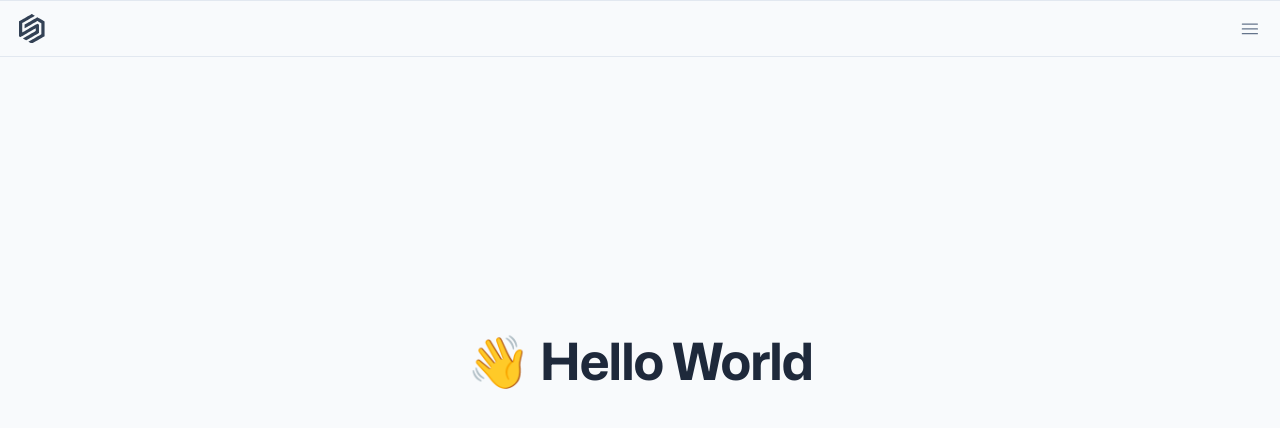
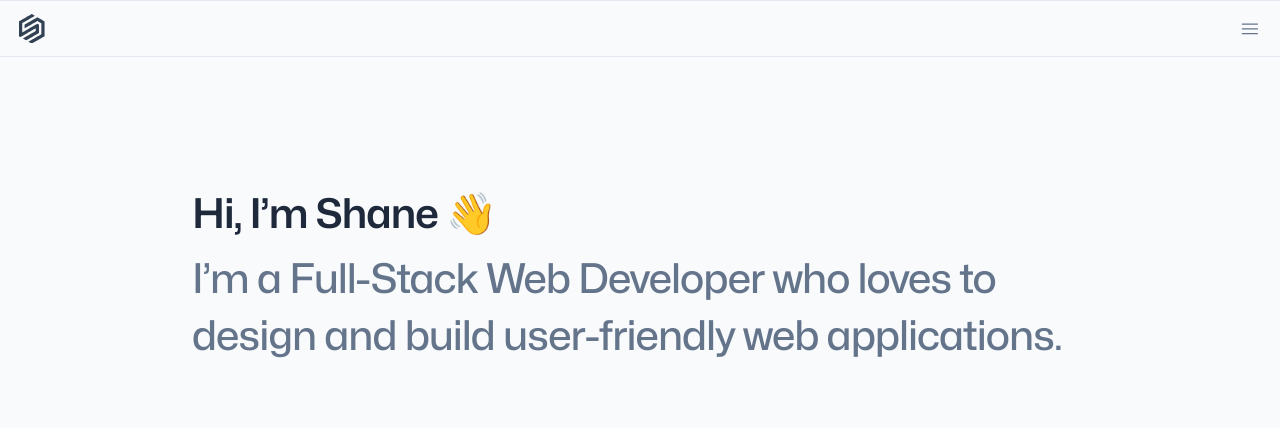
Before and after one commit to shane-downes/portfolio, a Next.js app: page / in a window 1280 px wide. Shown: the top 428 px of the page. Built offline with nearby package versions, Linux system fonts and the light colour scheme.

Commit message:
Add HeroSection component with hero text

```diff
--- /dev/null
+++ b/src/componenets/HeroSection.tsx
@@ -0,0 +1,13 @@
+export const HeroSection = ({}) => {
+  return (
+    <section className="flex h-[70vw] flex-col justify-center gap-[2vw] lg:h-[34vw] lg:gap-[0.5vw] lg:px-[15vw]">
+      <h1 className="text-[8vw] font-semibold tracking-tight text-slate-800 dark:text-slate-300 lg:text-[3.2vw]">
+        Hi, I’m Shane 👋
+      </h1>
+      <p className="text-[6vw] font-medium leading-snug tracking-tight text-slate-500 dark:text-slate-400 lg:text-[3.2vw]">
+        I’m a Full-Stack Web Developer who loves to design and build
+        user-friendly web applications.
+      </p>
+    </section>
+  );
+};
--- a/src/componenets/Layout.tsx
+++ b/src/componenets/Layout.tsx
@@ -27,7 +27,7 @@ export const Layout = ({
       <div className="flex min-h-screen flex-col">
         <Navbar setOpen={setOpen} />
         <SlideMenu open={open} setOpen={setOpen} />
-        <main className="flex flex-grow flex-col items-center justify-center gap-2 bg-slate-50 px-[3vw] dark:bg-gray-900">
+        <main className="flex flex-grow flex-col bg-slate-50 px-[4vw] dark:bg-gray-900 lg:px-0">
           {children}
         </main>
       </div>
--- a/src/pages/index.tsx
+++ b/src/pages/index.tsx
@@ -1,12 +1,11 @@
+import { HeroSection } from "./../componenets/HeroSection";
+import { Layout } from "../componenets/Layout";
 import { type NextPage } from "next";
-import { Layout } from "../componenets/Layout";
 
 const Home: NextPage = () => {
   return (
     <Layout>
-      <h1 className="translate-y-[-5vw] text-[10vw] font-bold tracking-tight text-slate-800 dark:text-slate-300 md:text-[7vw] lg:text-[4vw]">
-        👋 Hello World
-      </h1>
+      <HeroSection />
     </Layout>
   );
 };
```
